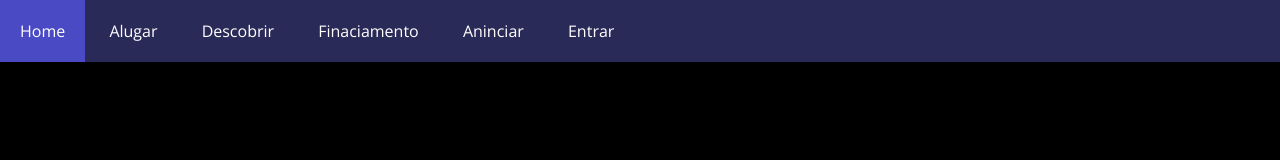
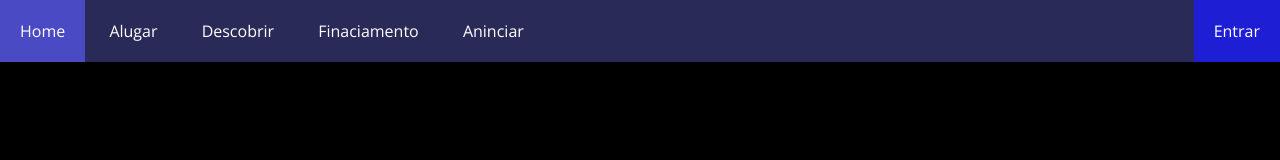
Before and after one commit to PabloJr84/eliel_house, a plain HTML site: page index.html in a window 1280 px wide. Drawn offline with nearby package versions, Linux system fonts and the light colour scheme.

Commit message:
3ªAtualização

```diff
--- a/index.css
+++ b/index.css
@@ -31,3 +31,8 @@ body{
     background-color: rgb(74, 74, 197);
 
 }
+#menu-home ul li:last-child a {
+    float: right;
+    background-color: rgb(30, 30, 212);
+
+}
```
